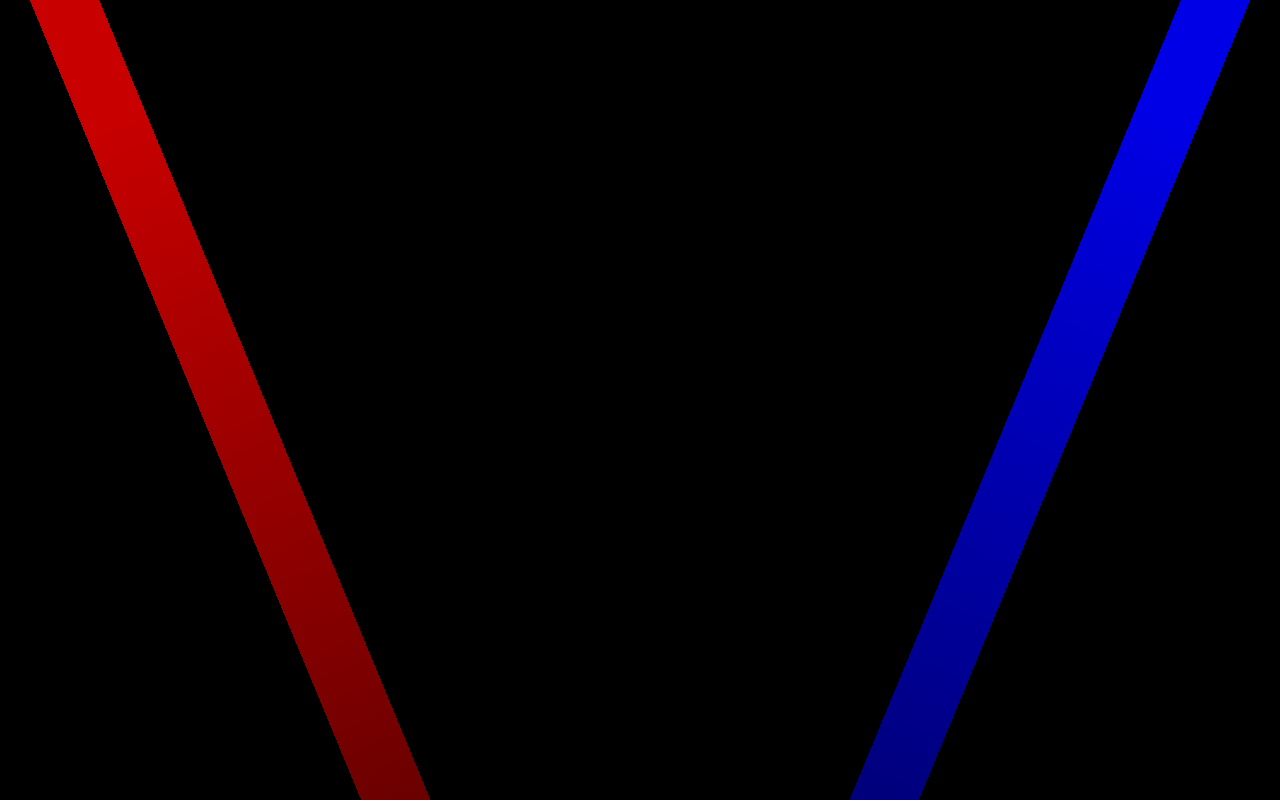
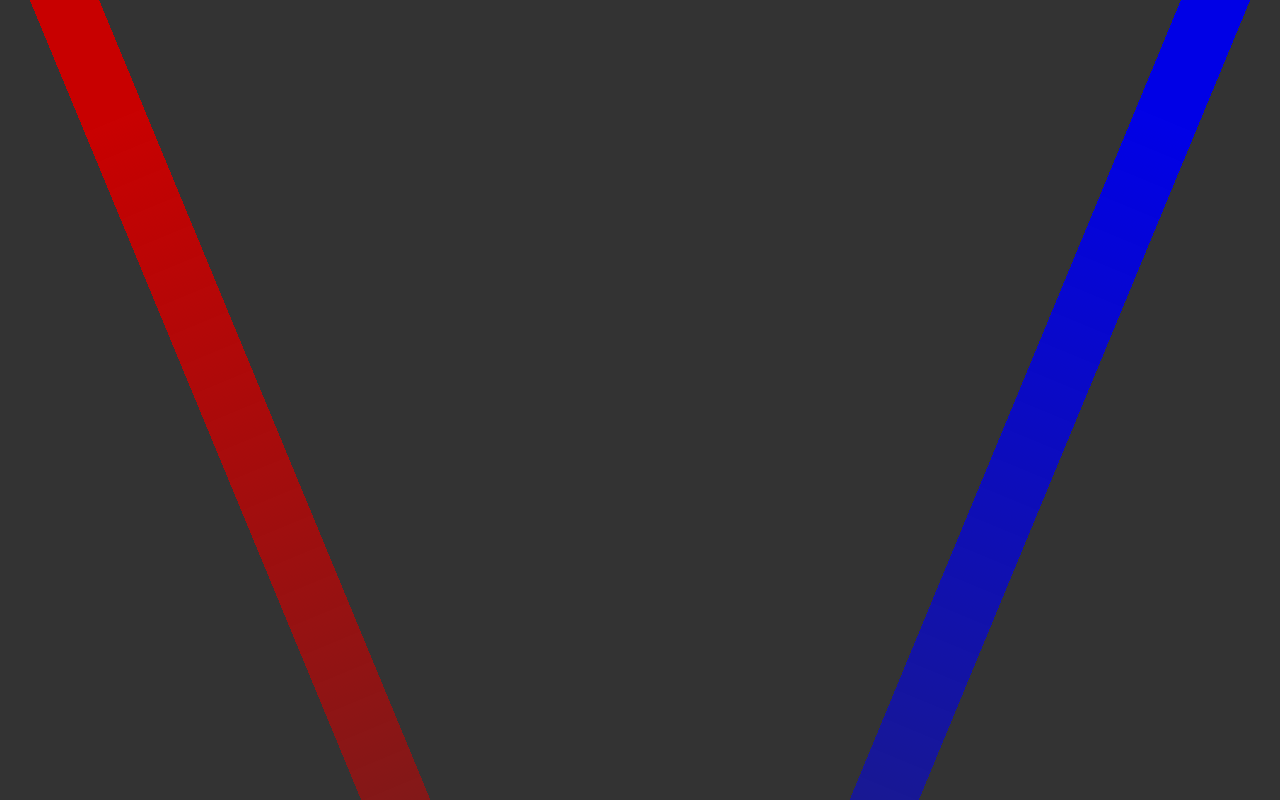
Before and after one commit to kazu80/spotlight, a Vue app: page / in a window 1280 px wide. Shown: the top 800 px of the page. Built offline with nearby package versions, Linux system fonts and the light colour scheme.

Commit message:
background color

```diff
--- a/src/App.vue
+++ b/src/App.vue
@@ -18,6 +18,6 @@
     .main {
         width            : 100%;
         height           : 100%;
-        background-color : #000000;
+        background-color : #333333;
     }
 </style>
```
